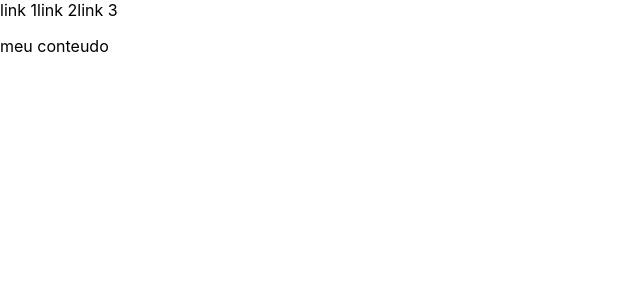
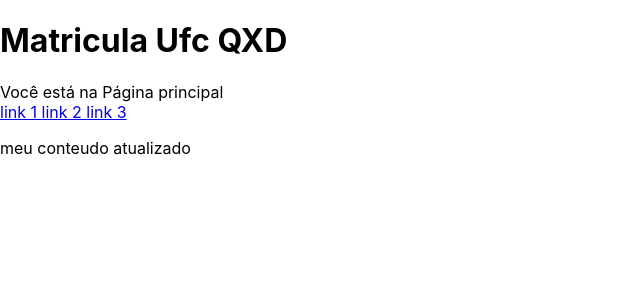
Before and after one commit to kadhu5015/piwfrontend, a React (Create React App) app: page / in a window 1280 px wide. Shown: the top 300 px of the page, without its empty margins (0-640 px from the left). Built offline with nearby package versions, Linux system fonts and the light colour scheme.

Commit message:
atualizacao aula 02 t04

```diff
--- /dev/null
+++ b/src/components/common/Navegador/Navegador.js
@@ -0,0 +1,19 @@
+//Como estava antes:
+// export function Navegador(){
+//    return ( <nav>
+//         <a>link 1</a>
+//         <a>link 2</a>
+//         <a>link 3</a>
+//         </nav>);
+// }
+export function Navegador(){
+    //nao entendi essa linha do let Link
+    let Link = ({linkTexto}) =>(<a className="link-navegador" href="http://globo.com">{(linkTexto)}</a>) //esse é o componentezinho que o proff fez no min 11:46
+    return (
+        <nav>
+            <Link linkTexto = "link 1 "></Link>
+            <Link linkTexto = "link 2 "></Link>
+            <Link linkTexto = "link 3 "></Link>
+        </nav>
+    );
+}
--- a/src/components/pages/PaginaPrincipal/PaginaPrincipal.js
+++ b/src/components/pages/PaginaPrincipal/PaginaPrincipal.js
@@ -1,15 +1,26 @@
+import { Navegador } from "../../common/Navegador/Navegador";
+
+function Conteudo(){
+    return(<div>
+        <p>meu conteudo atualizado</p>
+    </div>);
+}
+
+function Cabecalho({paginaAtual}){ //aqui eu criei uma variavel chamada paginaAtual que vai receber o valor da chave "paginaAtual" pq tem o mesmo nome
+    return( //não esquecer o return
+        <header>
+            <h1>Matricula Ufc QXD</h1>
+            <span>Você está na {paginaAtual}</span>
+        </header>
+    )
+}
 
 export function PaginaPrincipal(){
-
+    let nome = "Eduardo";
+    let link = (<a href="http://globo.com">Link para a globo</a>);// na tag <Cabeçalho> temos "paginaAtual="p de matricula", a paginaAtual é a chave e o outro o valor"
     return (<div>
-        <nav>
-        <a>link 1</a>
-        <a>link 2</a>
-        <a>link 3</a>
-        </nav>
-        <div>
-            <p>meu conteudo</p>
-        </div>
-    </div>)
-
+        <Cabecalho paginaAtual="Página principal"></Cabecalho>
+        <Navegador></Navegador>
+        <Conteudo></Conteudo>
+    </div>);
 }
```
